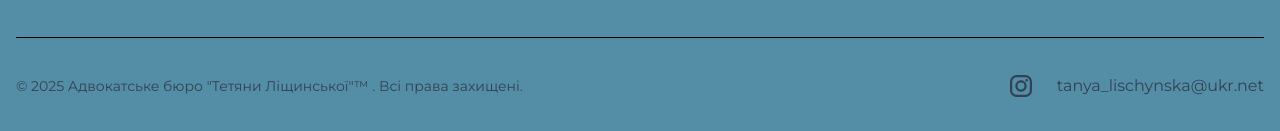
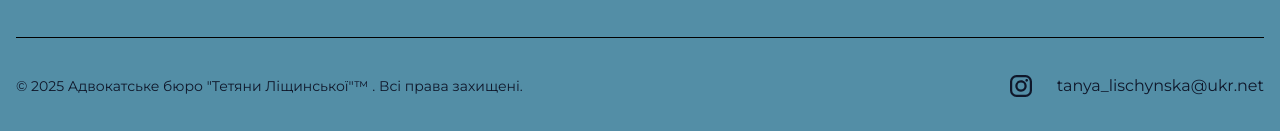
Before and after one commit to YaroslavPrystupluk/lawyer-lischynska, a React (Vite) app: page / in a window 1280 px wide. Shown: the part 2001-2132 px from the top of the page. Built offline with nearby package versions, Linux system fonts and the light colour scheme.

Commit message:
fix footer

```diff
--- a/src/components/Footer/Footer.tsx
+++ b/src/components/Footer/Footer.tsx
@@ -22,7 +22,7 @@ const Footer = () => {
             </NavLink>
           </div>
           <div className="grid grid-cols-2 gap-8 sm:gap-6 sm:grid-cols-3">
-            <ul className="text-slate-700 dark:text-slate-600 font-medium">
+            <ul className="text-slate-900 font-medium">
               {COMMON_ROUTES_NAME.map((item) => (
                 <li className="mb-4" key={item.id}>
                   <NavLink
@@ -38,7 +38,7 @@ const Footer = () => {
                 </li>
               ))}
             </ul>
-            <ul className="text-slate-700 dark:text-slate-600 font-medium">
+            <ul className="text-slate-900 font-medium">
               {COMMON_ROUTES_NAME_SUBMENU[0]?.submenu.map((item) => (
                 <li className="mb-4" key={item.id}>
                   <NavLink
@@ -56,15 +56,15 @@ const Footer = () => {
             </ul>
           </div>
         </div>
-        <hr className="my-6 border-gray-200 sm:mx-auto dark:border-gray-700 lg:my-8" />
+        <hr className="my-6 border-gray-200 sm:mx-auto lg:my-8" />
         <div className="sm:flex sm:items-center sm:justify-between">
-          <span className="text-sm text-slate-700 sm:text-center dark:text-slate-600">
+          <span className="text-sm text-slate-900 sm:text-center">
             © {year} Адвокатське бюро "Тетяни Ліщинської"™ . Всі права захищені.
           </span>
           <div className="flex mt-4 sm:justify-center sm:mt-0">
             <a
               href="https://www.instagram.com/advocate_lishchynska_tetiana/"
-              className="text-slate-700 hover:text-slate-900 ms-5"
+              className="text-slate-900 hover:text-slate-100 ms-5"
               target="_blanc"
             >
               <svg
@@ -81,7 +81,7 @@ const Footer = () => {
             </a>
             <a
               href="mailto:tanya_lischynska@ukr.net"
-              className="text-slate-700 hover:text-slate-900 ms-5 flex justify-center items-center"
+              className="text-slate-900 hover:text-slate-100 ms-5 flex justify-center items-center"
             >
               tanya_lischynska@ukr.net
             </a>
```
